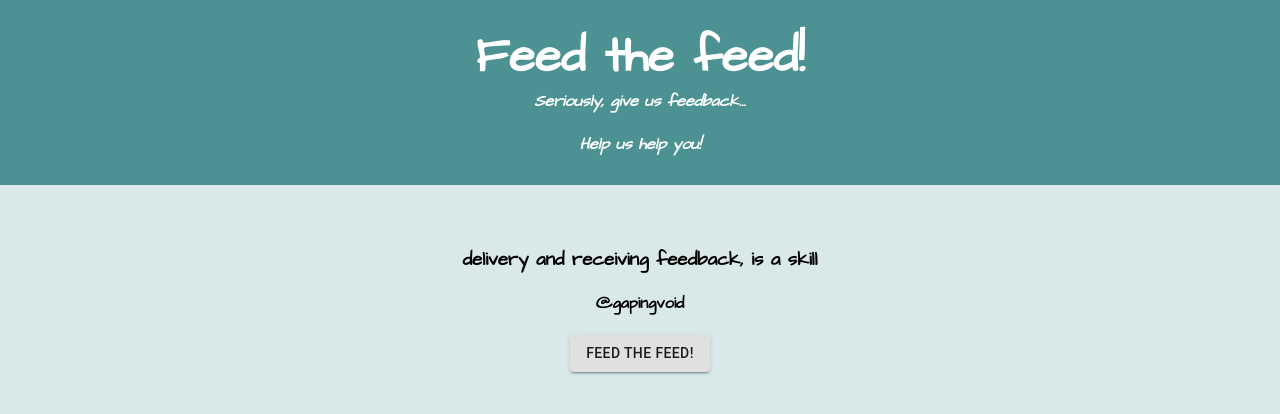
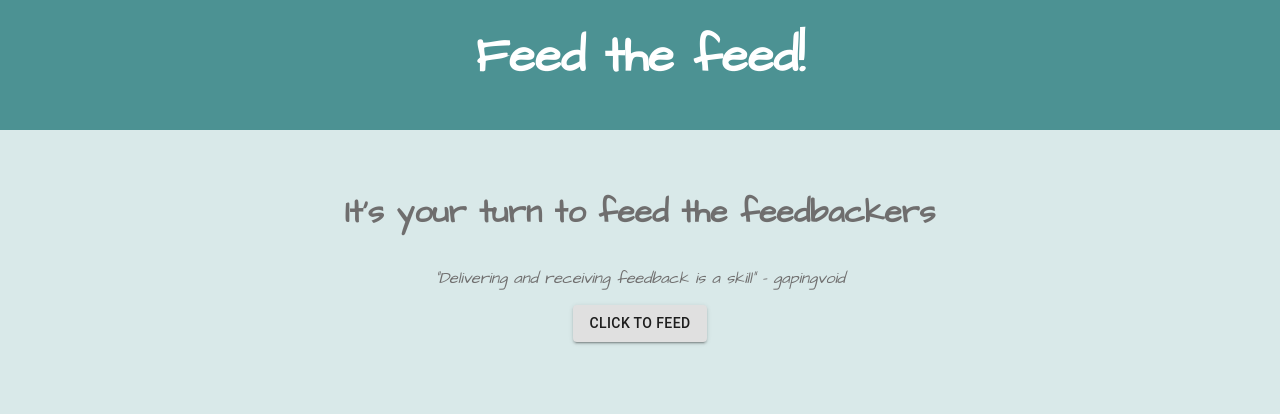
Before and after one commit to yyerthao/redux-feedback-loop, a React (Create React App) app: page /review in a window 1280 px wide. Shown: the top 414 px of the page. Built offline with nearby package versions, Linux system fonts and the light colour scheme.

Commit message:
Update from one reducer to multiple ones for each view

```diff
--- a/src/components/App/App.css
+++ b/src/components/App/App.css
@@ -6,6 +6,7 @@ html{
   text-align: center;
   font-family: 'Architects Daughter', cursive;
   background-color: rgb(217, 233, 233);
+  color: rgba(91, 87, 87, 0.845);
 }
 
 .App-header {
--- a/src/components/App/App.js
+++ b/src/components/App/App.js
@@ -41,8 +41,7 @@ class App extends Component {
       <div className="App">
         <header className="App-header">
           <h1 className="App-title">Feed the feed!</h1>
-          <h4><i>Seriously, give us feedback...</i></h4>
-          <h4><i>Help us help you!</i></h4>
+          {/* <h2><i>Help us help you!</i></h2> */}
         </header>
         <div className="inner-div">
         <br></br>
--- a/src/components/Comments/Comments.js
+++ b/src/components/Comments/Comments.js
@@ -3,7 +3,7 @@ import { connect } from "react-redux";
 import './Comments.css';
 import { withStyles } from '@material-ui/core/styles';
 import Button from '@material-ui/core/Button';
-import axios from 'axios';
+// import axios from 'axios';
 
 const styles = theme => ({
     button: {
@@ -35,24 +35,26 @@ state = {
       })
   }
 
-componentDidMount(){
-    this.getFeed();
-}
 
-getFeed = () => {
-    axios({
-        method: 'GET',
-        url: '/feedback'
-    }).then((response) => {
-        console.log('back from GET:', response.data);
-        this.setState({
-            feedBack: response.data
-        })
-    }).catch((err) => {
-        console.log(err);
-        alert('problem with GET request');
-    }) // end axios
-} // end getFeed
+
+// componentDidMount(){
+//     this.getFeed();
+// }
+
+// getFeed = () => {
+//     axios({
+//         method: 'GET',
+//         url: '/feedback'
+//     }).then((response) => {
+//         console.log('back from GET:', response.data);
+//         this.setState({
+//             feedBack: response.data
+//         })
+//     }).catch((err) => {
+//         console.log(err);
+//         alert('problem with GET request');
+//     }) // end axios
+// } // end getFeed
 
 //      addFeed = (event) => {
 //         event.preventDefault();
--- a/src/components/Feeling/Feeling.js
+++ b/src/components/Feeling/Feeling.js
@@ -29,11 +29,11 @@ class Form extends Component{
     feeling: 0
  }
 
-// handleSubmit function to handle user's input and send it to redux
+// handleSubmit function to handle user's input values and send it to redux store
   handleSubmit = (event) => {
       event.preventDefault();
       console.log('Adding feeling', this.state.feeling);
-      this.props.dispatch({type: 'ADD_FEELINGS', payload: this.state})
+      this.props.dispatch({type: 'FEELINGS', payload: this.state})
       this.props.history.push('/understanding');
   }
 
--- /dev/null
+++ b/src/components/Home/Home.css
@@ -0,0 +1,7 @@
+footer{
+    margin-bottom: 1rem;
+}
+
+/* h3{
+    margin-top: 0;
+} */
--- a/src/components/Home/Home.js
+++ b/src/components/Home/Home.js
@@ -2,6 +2,7 @@ import React, { Component } from 'react';
 import { connect } from "react-redux";
 import { withStyles } from '@material-ui/core/styles';
 import Button from '@material-ui/core/Button';
+import './Home.css'
 
 const styles = theme => ({
     buttonThanks: {
@@ -23,14 +24,14 @@ startFeedBack = (event) => {
         const classes = this.props;
         return(
             <div>
-            <h3>delivery and receiving feedback, is a skill</h3>
-            <h4>@gapingvoid</h4>
-                <Button
-                    onClick={(event) => this.startFeedBack(event)}
-                    variant="contained"
-                    className={classes.button}>
-                        Feed the feed!
-                </Button>
+                <h1>It's your turn to feed the feedbackers</h1>
+                <footer><i>"Delivering and receiving feedback is a skill" - gapingvoid</i></footer>
+                    <Button
+                        onClick={(event) => this.startFeedBack(event)}
+                        variant="contained"
+                        className={classes.button}>
+                            Click to feed
+                    </Button>
             </div>
         )
     }
--- /dev/null
+++ b/src/components/Review/Review.css
@@ -0,0 +1,3 @@
+h1{
+    margin-bottom: 2rem;
+}
--- a/src/components/Review/Review.js
+++ b/src/components/Review/Review.js
@@ -2,6 +2,8 @@ import React, { Component } from 'react';
 import { connect } from 'react-redux';
 import { withStyles } from '@material-ui/core/styles';
 import Button from '@material-ui/core/Button';
+import './Review.css';
+import axios from 'axios';
 
 const styles = theme => ({
     button: {
@@ -20,21 +22,29 @@ const styles = theme => ({
 
 class Review extends Component{
 
-  state = {
-      feedback: {
-          feels: '',
-          understanding: '',
-          support: '',
-          comments: ''
-      }
-  }
-
-
-returnHome = (event) => {
+// brings user to thank you view
+thankYou = (event) => {
     this.props.dispatch({type: 'NEW_FEEDBACK'})
-    this.props.history.push('/');
+    this.props.history.push('/thankyou');
 
 }
+
+  handleOnClick = () => {
+      console.log('ReduxState object: ', this.props.reduxState);
+      axios({
+              method: 'POST',
+              url: '/feedback',
+              data: this.props.reduxState,
+          })
+          .then((response) => {
+              console.log('response', response);
+              console.log('response.data', response.data);
+              this.props.history.push('/thankyou');
+          })
+          .catch((err) => {
+              console.error(err);
+          });
+  };
 
 
     render(){
@@ -43,8 +53,9 @@ returnHome = (event) => {
             <>
             <div>
                 <h1>Review Your Feedback</h1>
+
                  <Button
-                    onClick={(event) => this.returnHome(event)}
+                    onClick={(event) => this.thankYou(event)}
                     variant="contained"
                     className={classes.button}>
                         Next
@@ -57,6 +68,7 @@ returnHome = (event) => {
 
 
 const putStateOnProps = (reduxState) => ({reduxState});
+
 export default connect(putStateOnProps)(withStyles(styles)(Review));
 
 
--- a/src/components/ThankYou/ThankYou.css
+++ b/src/components/ThankYou/ThankYou.css
@@ -1,3 +1,3 @@
-.ThankYouHeaderOne{
-    margin-bottom: 0.5rem;
+h1{
+    margin-bottom: 1rem;
 }
--- a/src/components/ThankYou/ThankYou.js
+++ b/src/components/ThankYou/ThankYou.js
@@ -16,6 +16,7 @@ const styles = theme => ({
 
 class ThankYou extends Component{
 
+// brings user back to home
 returnHome = (event) => {
     this.props.dispatch({type: 'NEW_FEEDBACK'})
     this.props.history.push('/');
--- a/src/index.js
+++ b/src/index.js
@@ -10,19 +10,56 @@ import logger from 'redux-logger';
 
 
 
-// reducer to run everytime an action is dispatched
-const feedbackReducer = (state = [], action) => {
-    if (action.type === 'ADD_FEELINGS') {
-    // mutating state directionl, must return a new object containing state
-    // and any new property want to add
-        return [...state,action.payload];
-    } else if (action.type === 'UNDERSTANDING') {
-        return [...state,action.payload];
-    } else if (action.type === 'SUPPORT') {
-        return [...state,action.payload];
-    } else if (action.type === 'COMMENTS'){
-        return [...state,action.payload];
-    } else if (action.type === 'NEW_FEEDBACK') {
+// ORIGINAL reducer with multiple conditions
+// const feedbackReducer = (state = {}, action) => {
+//     if (action.type === 'ADD_FEELINGS') {
+// // mutating state directional, must return a new object containing state
+// // and any new property want to add
+//         return [...state,action.payload];
+//     } else if (action.type === 'UNDERSTANDING') {
+//         return [...state,action.payload];
+//     } else if (action.type === 'SUPPORT') {
+//         return [...state,action.payload];
+//     } else if (action.type === 'COMMENTS'){
+//         return [...state,action.payload];
+//     } else if (action.type === 'NEW_FEEDBACK') {
+//         return {};
+//     }
+//     return state;
+// }
+
+
+const feelingsReducer = (state = {}, action) => {
+    if(action.type === 'FEELINGS') {
+        return action.payload;
+    } else if (action.type === 'NEW_FEEDBACK'){
+        return {};
+    }
+    return state;
+}
+
+const understandReducer = (state = {}, action) => {
+    if(action.type === 'UNDERSTANDING') {
+        return action.payload;
+    } else if (action.type === 'NEW_FEEDBACK'){
+        return {};
+    }
+    return state;
+}
+
+const supportReducer = (state = {}, action) => {
+    if(action.type === 'SUPPORT') {
+        return action.payload;
+    } else if (action.type === 'NEW_FEEDBACK'){
+        return {};
+    }
+    return state;
+}
+
+const commentsReducer = (state = {}, action) => {
+    if(action.type === 'COMMENTS') {
+        return action.payload;
+    } else if (action.type === 'NEW_FEEDBACK'){
         return {};
     }
     return state;
@@ -31,7 +68,10 @@ const feedbackReducer = (state = [], action) => {
 
 const storeInstance = createStore(
     combineReducers({
-        feedbackReducer
+        feelingsReducer,
+        understandReducer,
+        supportReducer,
+        commentsReducer,
     }),
     applyMiddleware(logger),
 );
```
